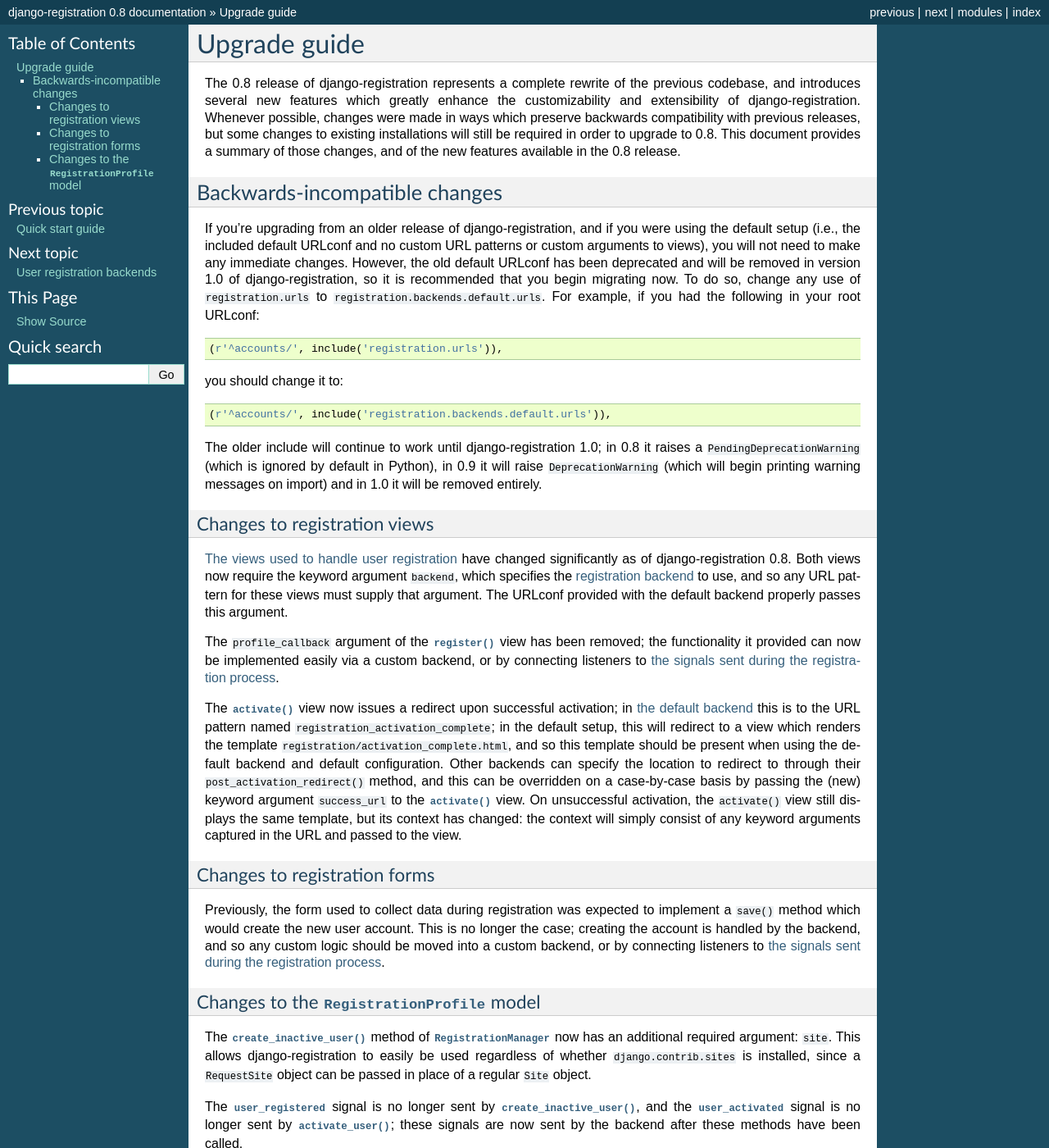
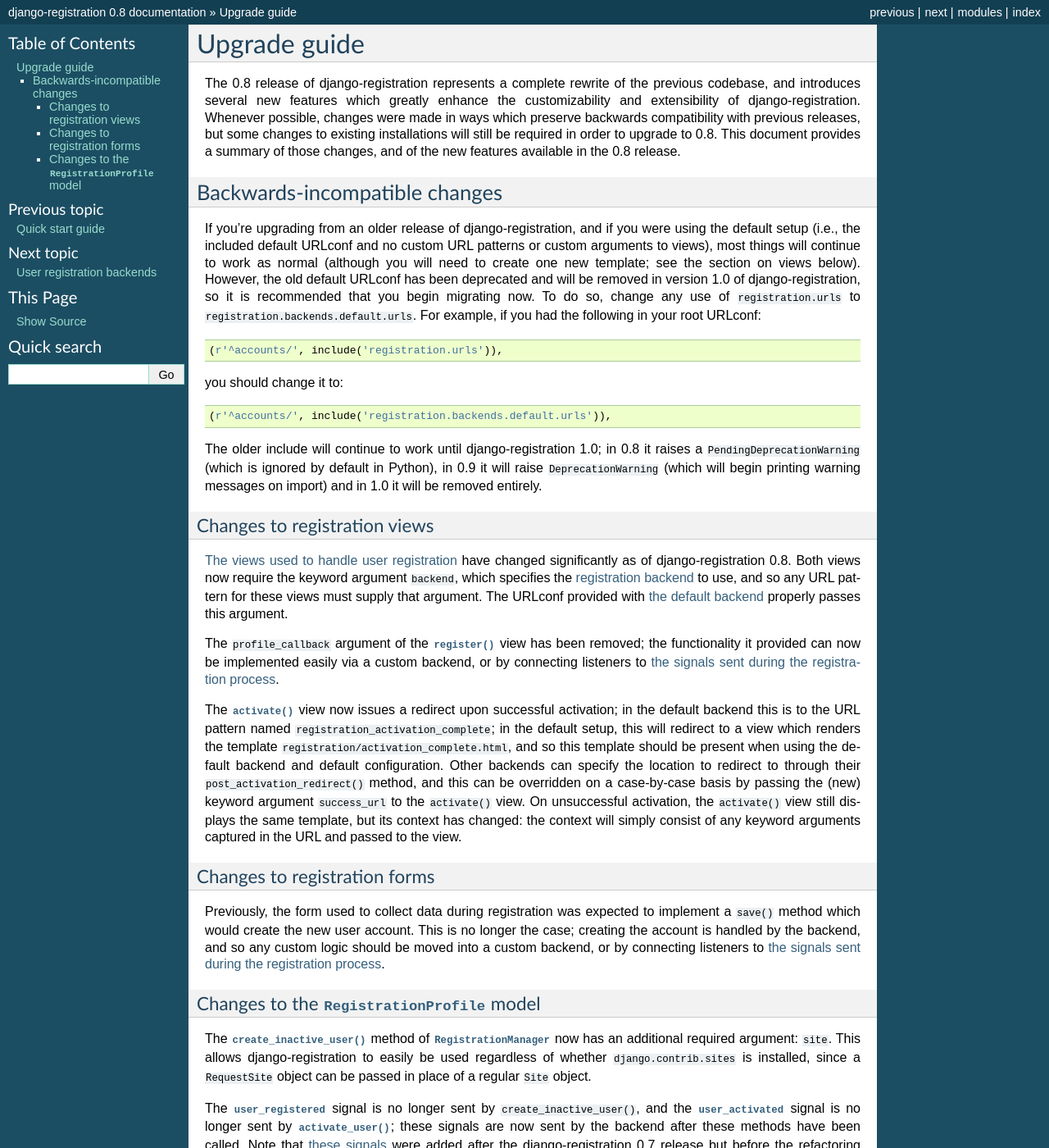
Before and after one commit to plivo/django-registration, a Sphinx documentation site: the page built from docs/upgrade.rst, in a window 1280 px wide and 1400 px high. Shown: the whole window at 82% size. Built offline with Sphinx 7.4.7, drawn with Linux system fonts in a browser that asks for light colours; part of the change alters nothing that is shown; some of the changed text lies outside the part shown.

Commit message:
More documentation tweaks.

```diff
--- a/docs/upgrade.rst
+++ b/docs/upgrade.rst
@@ -18,11 +18,12 @@ Backwards-incompatible changes
 
 If you're upgrading from an older release of django-registration, and
 if you were using the default setup (i.e., the included default
-URLconf and no custom URL patterns or custom arguments to views), you
-will not need to make any immediate changes. However, the old default
-URLconf has been deprecated and will be removed in version 1.0 of
-django-registration, so it is recommended that you begin migrating
-now. To do so, change any use of ``registration.urls`` to
+URLconf and no custom URL patterns or custom arguments to views), most
+things will continue to work as normal (although you will need to
+create one new template; see the section on views below). However, the
+old default URLconf has been deprecated and will be removed in version
+1.0 of django-registration, so it is recommended that you begin
+migrating now. To do so, change any use of ``registration.urls`` to
 ``registration.backends.default.urls``. For example, if you had the
 following in your root URLconf::
 
@@ -47,7 +48,8 @@ significantly as of django-registration |version|. Both views now
 require the keyword argument ``backend``, which specifies the
 :ref:`registration backend <backend-api>` to use, and so any URL
 pattern for these views must supply that argument. The URLconf
-provided with the default backend properly passes this argument.
+provided with :ref:`the default backend <default-backend>` properly
+passes this argument.
 
 The ``profile_callback`` argument of the
 :func:`~registration.views.register` view has been removed; the
@@ -56,20 +58,18 @@ backend, or by connecting listeners to :ref:`the signals sent during
 the registration process <signals>`.
 
 The :func:`~registration.views.activate` view now issues a redirect
-upon successful activation; in :ref:`the default backend
-<default-backend>` this is to the URL pattern named
-``registration_activation_complete``; in the default setup, this will
-redirect to a view which renders the template
+upon successful activation; in the default backend this is to the URL
+pattern named ``registration_activation_complete``; in the default
+setup, this will redirect to a view which renders the template
 ``registration/activation_complete.html``, and so this template should
 be present when using the default backend and default
 configuration. Other backends can specify the location to redirect to
 through their ``post_activation_redirect()`` method, and this can be
 overridden on a case-by-case basis by passing the (new) keyword
-argument ``success_url`` to the :func:`~registration.views.activate`
-view. On unsuccessful activation, the ``activate()`` view still
-displays the same template, but its context has changed: the context
-will simply consist of any keyword arguments captured in the URL and
-passed to the view.
+argument ``success_url`` to the ``activate()`` view. On unsuccessful
+activation, the ``activate()`` view still displays the same template,
+but its context has changed: the context will simply consist of any
+keyword arguments captured in the URL and passed to the view.
 
 
 Changes to registration forms
@@ -95,16 +95,17 @@ django-registration to easily be used regardless of whether
 can be passed in place of a regular ``Site`` object.
 
 The :data:`~registration.signals.user_registered` signal is no longer
-sent by
-:meth:`~registration.models.RegistrationManager.create_inactive_user`,
-and the :data:`~registration.signals.user_activated` signal is no
-longer sent by
-:meth:`~registration.models.RegistrationManager.activate_user`; these
-signals are now sent by the backend after these methods have been
-called.
+sent by ``create_inactive_user()``, and the
+:data:`~registration.signals.user_activated` signal is no longer sent
+by :meth:`~registration.models.RegistrationManager.activate_user`;
+these signals are now sent by the backend after these methods have
+been called. Note that :ref:`these signals <signals>` were added after
+the django-registration 0.7 release but before the refactoring which
+introduced :ref:`the backend API <backend-api>`, so only installations
+which were tracking the in-development codebase will have made use of
+them.
 
 The sending of activation emails has been factored out of
-:meth:`~registration.models.RegistrationManager.create_inactive_user`,
-and now exists as the method
+``create_inactive_user()``, and now exists as the method
 :meth:`~registration.models.RegistrationProfile.send_activation_email`
-on instances of :class:`~registration.models.RegistrationProfile`.
+on instances of ``RegistrationProfile``.
```
